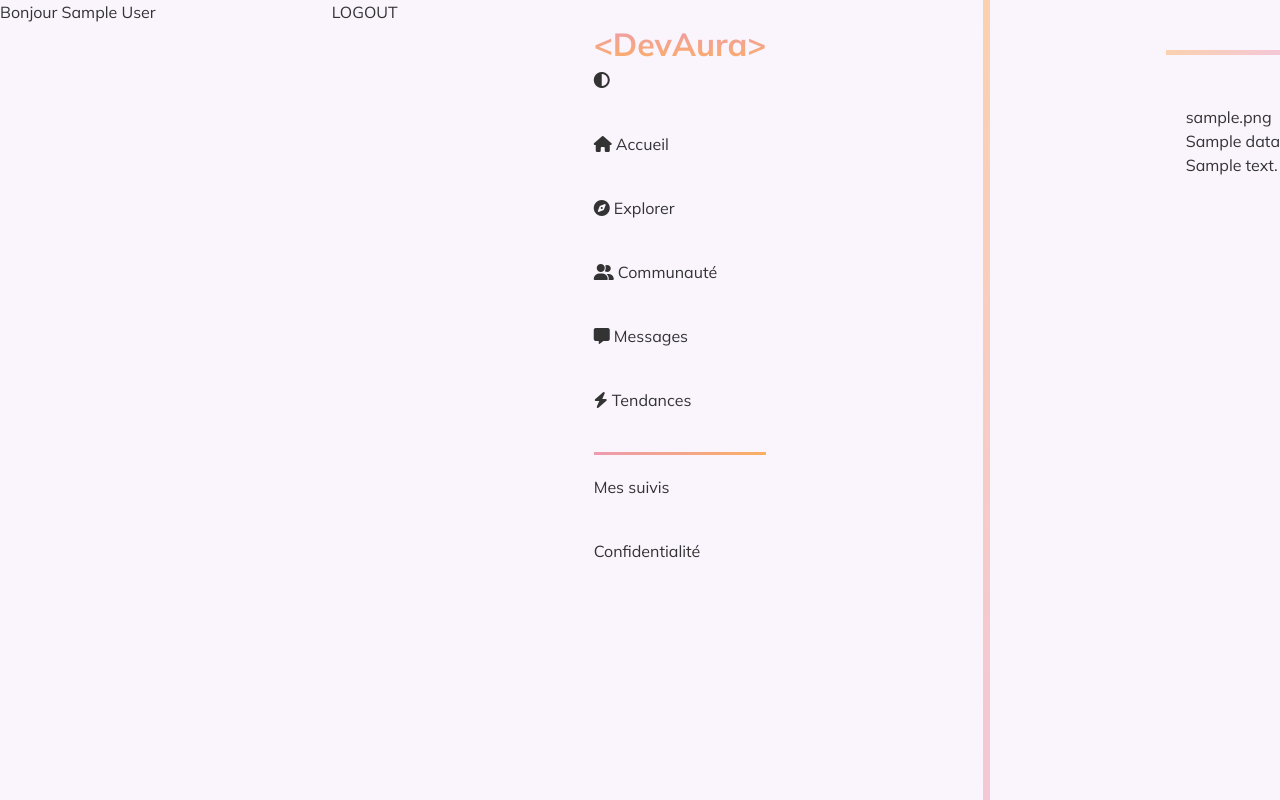
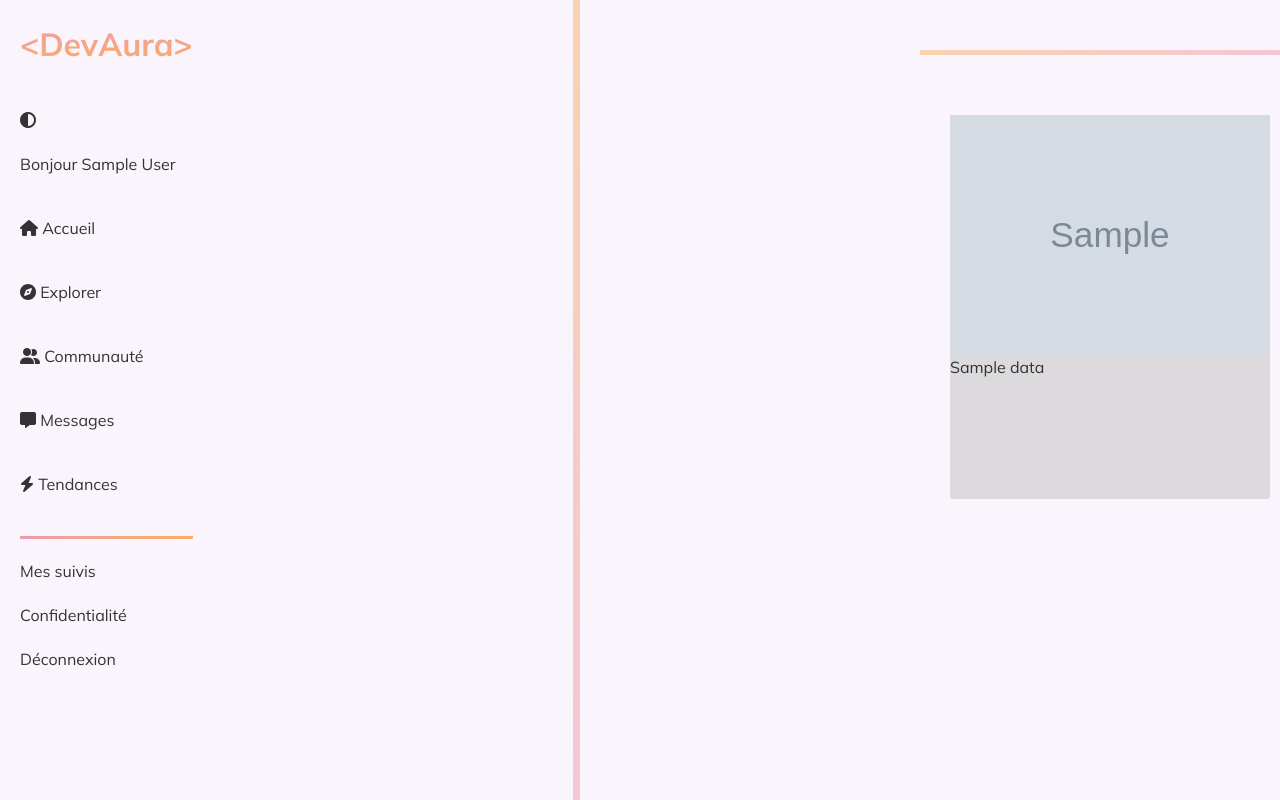
Before and after one commit to SamyMechiche/DevAura, a PHP site: template view/homepage.php in a window 1280 px wide. Run offline with PHP 8.4, Linux system fonts and the light colour scheme; the visitor is signed in with stand-in values (Sample User, id 1); the template is opened without the code that fills it: most values are stand-ins (such as "Sample title", 1, 10 or a date in 2020); grey boxes marked "Sample" are stand-in pictures; some libraries are stand-ins or nearby versions.

Commit message:
front homepage

```diff
--- a/asset/CSS/style.css
+++ b/asset/CSS/style.css
@@ -34,6 +34,13 @@
     justify-content: space-between;
 }
 
+.flex-raw {
+display: flex;
+flex-direction: row;
+flex-wrap: wrap;
+justify-content: center;
+}
+
 .mr-2 {
     margin-right: 20px;
 }
@@ -48,6 +55,10 @@
 
 .mb-4{
     margin-bottom: 40px;
+}
+
+.mb-2{
+    margin-bottom: 20px;
 }
 
 .w150 {
@@ -92,15 +103,15 @@
     display: block;
 }
 
-
-
-body {
-    transition: background-color 0.5s, color 0.5s;
-}
-
 body.light-mode {
     background-color: #FAF4FD;
     color: #333333;
+}
+
+body.light-mode .card {
+    background-color: #dcdadd;
+    color: #333333;
+    border-radius: 3px;
 }
 
 body.dark-mode {
@@ -108,6 +119,52 @@
     color: #fff;
 }
 
+body.dark-mode .card {
+    background-color: #4A4949;
+    color: #fff;
+    border-radius: 3px;
+}
+
+
 .switch {
     cursor: pointer;
 }
+
+.pic-sub-cat{
+    width: 25vw;
+    height: 25vw;
+    object-fit:cover;
+}
+
+.card-sub-cat{
+    width: 25vw;
+    height: 30vw;
+    margin: 10px;
+}
+
+.subcategory {
+    position: relative;
+    display: inline-block;
+}
+
+.pic-sub-cat {
+    display: block;
+    width: 100%;
+    height: auto;
+}
+
+.desc-sub-cat {
+    position: absolute;
+    bottom: 0;
+    background: rgba(0, 0, 0, 0.7);
+    color: white;
+    width: 100%;
+    text-align: center;
+    padding: 10px;
+    opacity: 0;
+    transition: opacity 0.5s ease-in-out;
+}
+
+.subcategory:hover .desc-sub-cat {
+    opacity: 1;
+}
--- a/controller/ControllerPost.php
+++ b/controller/ControllerPost.php
@@ -3,6 +3,7 @@
 {
     public function feed()
     {
+        global $router;
         $model = new ModelPost();
         $modelUser = new ModelUser();
         $datas = $model->feed();
--- a/controller/ControllerSubcategory.php
+++ b/controller/ControllerSubcategory.php
@@ -4,6 +4,7 @@
 
     public function home()
     {
+        global $router;
         $model = new ModelSubcategory();
         $datas = $model->grid();
         require_once('./view/homepage.php');
--- a/index.php
+++ b/index.php
@@ -9,7 +9,7 @@
 $router->map('GET', '/', 'ControllerSubcategory#home', 'home');
 $router->map('GET', '/feed', 'ControllerPost#feed', 'feed');
 
-$router->map('GET', '/login', 'ControllerUser#displayForms');
+$router->map('GET', '/login', 'ControllerUser#displayForms', 'login');
 
 $router->map('POST', '/login', 'ControllerUser#handleForms', 'handleForms');
 
--- a/view/homepage.php
+++ b/view/homepage.php
@@ -1,5 +1,6 @@
 <!DOCTYPE html>
 <html lang="en">
+
 <head>
     <meta charset="UTF-8">
     <meta name="viewport" content="width=device-width, initial-scale=1.0">
@@ -8,49 +9,53 @@
     <script src="https://unpkg.com/@tailwindcss/browser@4"></script>
     <title>Homepage | DevAura</title>
 </head>
+
 <body class="flex-column">
-
-<?php if(isset($_SESSION['name'])): ?>
-        <h2>Bonjour <?= $_SESSION['name']; ?></h2>
-    <?php endif; ?>
-
-    <?php if(isset($_SESSION['name'])){ ?>
-        <a href="<?= $router->generate('logout')?>">LOGOUT</a>
-    <?php
-    }
-    ?>
 
     <section class="mr-2 row-limit-size">
         <!-- Barre laterale pour le menu -->
         <ul>
-            <li><a class="logo" href="/DevAura"> &lt;DevAura&gt;</a></li>
-            <li> <!-- Switch dark/light mode --><button class="toggle-button switch"><i class="fas fa-adjust"></i> </button></li>
-            <li class="mb-4"><!-- NOM DU USER --></li>
+            <li class="mb-4"><a class="logo" href="/DevAura"> &lt;DevAura&gt;</a></li>
+            <li class="mb-2"><button class="toggle-button switch"><i class="fas fa-adjust"></i> </button></li>
+            <li class="mb-4"> <?php if (isset($_SESSION['name'])): ?>
+                    <h2>Bonjour <?= $_SESSION['name']; ?></h2>
+                <?php else: ?>
+                    <a href="<?= $router->generate('login') ?>"><i class="fa-solid fa-right-to-bracket"></i>Connexion</a>
+                <?php endif; ?>
+            </li>
             <li class="mb-4"><a href="/DevAura"><i class="fa-solid fa-house"></i> Accueil</a></li>
             <li class="mb-4"><a href="./feed"><i class="fa-solid fa-compass"></i> Explorer</a></li>
             <li class="mb-4"><a href="#"><i class="fa-solid fa-user-group"></i> Communauté</a></li>
             <li class="mb-4"><a href="#"><i class="fa-solid fa-message"></i> Messages</a></li>
             <li class="mb-4"><a href="#"><i class="fa-solid fa-bolt"></i> Tendances</a></li>
             <li class="menu-separator"></li>
-            <li class="mb-4"><a href="#">Mes suivis</a></li>
-            <li class="mb-4"><a href="#">Confidentialité</a></li>
-            <li class="mb-4"><!-- CONNEXION / DECONNEXION --></li>
+            <li class="mb-2"><a href="#">Mes suivis</a></li>
+            <li class="mb-2"><a href="#">Confidentialité</a></li>
+            <li class="mb-2"><?php if (isset($_SESSION['name'])) { ?>
+                    <a href="<?= $router->generate('logout') ?>">Déconnexion</a>
+                <?php } else { ?>
+                    <a href="<?= $router->generate('login') ?>"><i class="fa-solid fa-right-to-bracket"></i>Connexion</a>
+                <?php } ?>
+            </li>
+
         </ul>
     </section>
     <div class="line-up"></div>
     <div>
         <div class="line-straight mb-4"> </div>
-
-        <section class="mt-2 ml-2">
+        <section class="mt-2 ml-2 flex-raw">
             <?php foreach ($datas as $data): ?>
-                <article class="subcategory">
-                    <figure><?= $data->getPicture(); ?></figure>
+                <article class="subcategory card-sub-cat card ">
+                    <figure>
+                        <img class="pic-sub-cat" src="<?= $data->getPicture(); ?>" alt="<?= $data->getSubcategory_name(); ?>">
+                        <figcaption class="desc-sub-cat"><?= $data->getDescription(); ?></figcaption>
+                    </figure>
                     <p><?= $data->getSubcategory_name(); ?></p>
-                    <p><?= $data->getDescription(); ?></p>
                 </article>
             <?php endforeach; ?>
         </section>
     </div>
     <script src="asset\js\main.js"></script>
 </body>
+
 </html>
```
Also changed, not shown: view/login.php (+6 -3 lines), asset/uploads/CSS.webp (added), asset/uploads/Docker.webp (added), asset/uploads/Git.webp (added), asset/uploads/RESTful.webp (added), asset/uploads/React.webp (added), asset/uploads/SQL.webp (added), asset/uploads/Security.webp (added), asset/uploads/Vuejs.webp (added), asset/uploads/javascript.webp (added), asset/uploads/node.webp (added), asset/uploads/php.webp (added).
